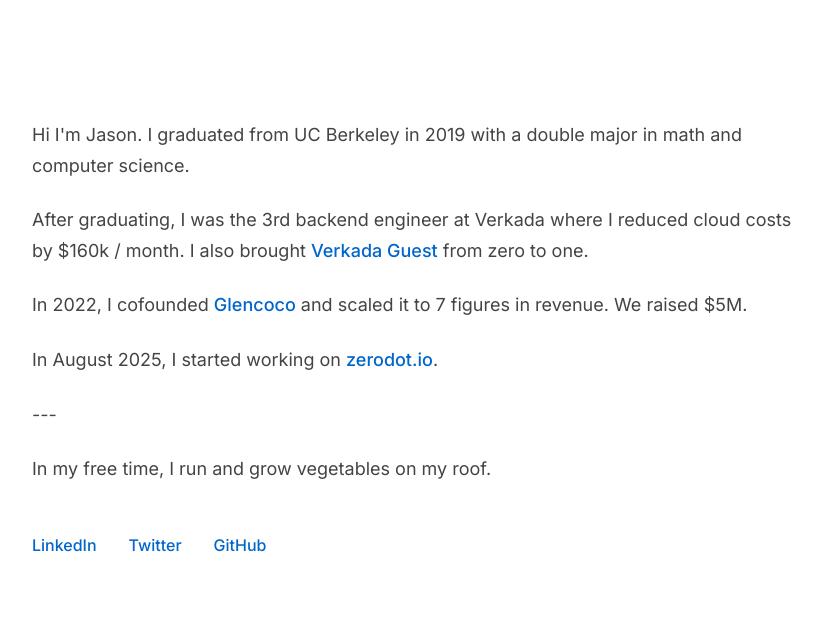
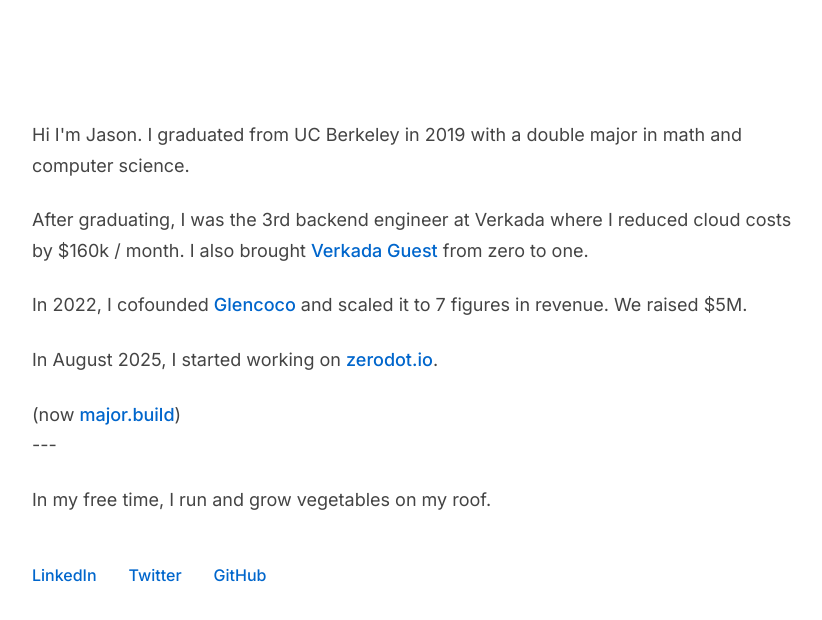
Before and after one commit to jasonzbao/jasonzbao.com, a plain HTML site: page index.html in a window 1280 px wide. Shown: the whole page, without its empty margins (228-1050 px from the left). Drawn offline with Linux system fonts and the light colour scheme.

Commit message:
Fix some stuff

```diff
--- a/index.html
+++ b/index.html
@@ -195,7 +195,7 @@
 
             <p>In 2022, I cofounded <a href="https://www.glencoco.com/" target="_blank" rel="noopener noreferrer">Glencoco</a> and scaled it to 7 figures in revenue. We raised $5M.</p>
 
-            <p>In August 2025, I started working on <a href="https://zerodot.io" target="_blank" rel="noopener noreferrer">zerodot.io</a>.</p>
+            <p>In August 2025, I started working on <a href="https://zerodot.io" target="_blank" rel="noopener noreferrer">zerodot.io</a>.</p> (now <a href="https://www.major.build" target="_blank" rel="noopener noreferrer">major.build</a>)
 
             <p>---</p>
 
```
Also changed, not shown: 1 other file.
